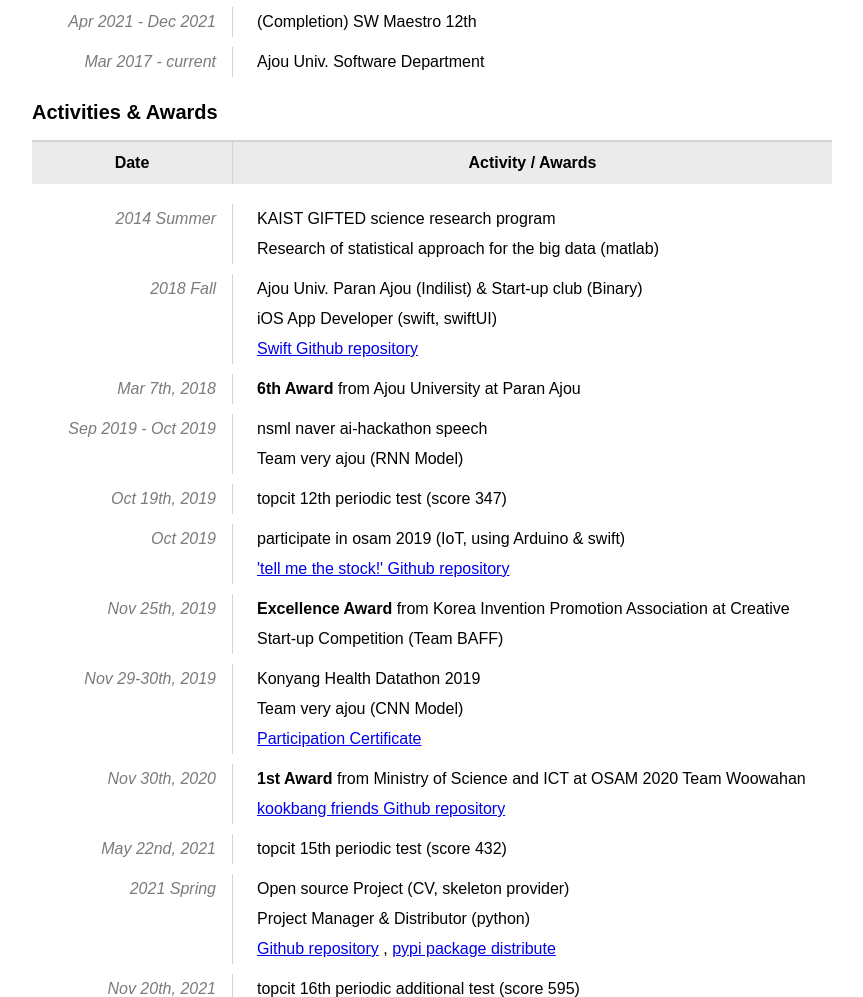
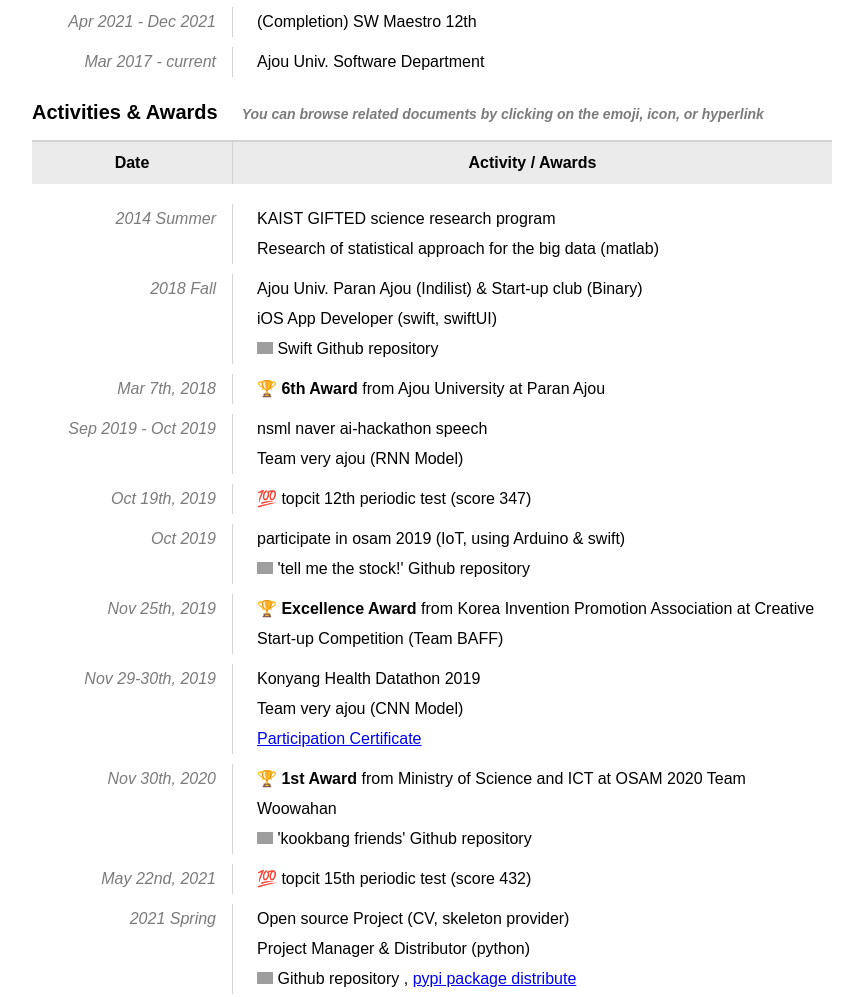
Before and after one commit to LiiNen/LiiNen.github.io, a plain HTML site: page eng.html in a window 1280 px wide. Shown: the part 714-1711 px from the top of the page, without its empty margins (208-1071 px from the left). Drawn offline with Linux system fonts and the light colour scheme; grey boxes are pictures that could not be loaded.

Commit message:
Update eng cv

```diff
--- a/eng.html
+++ b/eng.html
@@ -64,6 +64,7 @@
       </div>
     </div>
     <div class='table-header'>Activities & Awards</div>
+    <div class='description'>You can browse related documents by clicking on the emoji, icon, or hyperlink</div>
     <div class='vertical-divider'></div><div class='activity'>
       <div class='item'>
         <div class='left head' style='text-align: center; font-weight: bolder; background-color: #ebebeb;'>
@@ -86,21 +87,21 @@
       ];
 
       activityList = [
-        ['2014 Summer', 'KAIST GIFTED science research program\nResearch of statistical approach for the big data (matlab)', '', ''],
+        ['2014 Summer', 'KAIST GIFTED science research program\nResearch of statistical approach for the big data (matlab)'],
         ['2018 Fall', 'Ajou Univ. Paran Ajou (Indilist) & Start-up club (Binary)\niOS App Developer (swift, swiftUI)', 'Swift Github repository', 'https://github.com/LiiNen/indilist-iOS'],
-        ['Mar 7th, 2018', '6th Award from Ajou University at Paran Ajou', '', ''],
-        ['Sep 2019 - Oct 2019', 'nsml naver ai-hackathon speech\nTeam very ajou (RNN Model)', 'RNN (python)', ''],
-        ['Oct 19th, 2019', 'topcit 12th periodic test (score 347)', '', ''],
+        ['Mar 7th, 2018', '6th Award from Ajou University at Paran Ajou', 'https://raw.githubusercontent.com/LiiNen/LiiNen/main/images/github-blog/indilist_6award.jpg'],
+        ['Sep 2019 - Oct 2019', 'nsml naver ai-hackathon speech\nTeam very ajou (RNN Model)'],
+        ['Oct 19th, 2019', 'topcit 12th periodic test (score 347)', 'https://raw.githubusercontent.com/LiiNen/LiiNen/main/images/github-blog/topcit_12.pdf'],
         ['Oct 2019', 'participate in osam 2019 (IoT, using Arduino & swift)', '\'tell me the stock!\' Github repository', 'https://github.com/JinsungGwag/Checkstorage'],
-        ['Nov 25th, 2019', 'Excellence Award from Korea Invention Promotion Association\nat Creative Start-up Competition (Team BAFF)', '', 'https://raw.githubusercontent.com/LiiNen/LiiNen/main/images/github-blog/invention-Gyeongi.jpg'],
+        ['Nov 25th, 2019', 'Excellence Award from Korea Invention Promotion Association\nat Creative Start-up Competition (Team BAFF)', 'https://raw.githubusercontent.com/LiiNen/LiiNen/main/images/github-blog/invention-Gyeongi.jpg'],
         ['Nov 29-30th, 2019', 'Konyang Health Datathon 2019\nTeam very ajou (CNN Model)', 'Participation Certificate', 'https://raw.githubusercontent.com/LiiNen/LiiNen/main/images/github-blog/khd2019.pdf'],
-        ['Nov 30th, 2020', '1st Award from Ministry of Science and ICT at OSAM 2020\nTeam Woowahan', 'kookbang friends Github repository', 'https://github.com/osamhack2020/WEB_KookbangFriends_Woowahan'],
-        ['May 22nd, 2021', 'topcit 15th periodic test (score 432)', '', ''],
+        ['Nov 30th, 2020', '1st Award from Ministry of Science and ICT at OSAM 2020\nTeam Woowahan', 'https://raw.githubusercontent.com/LiiNen/LiiNen/main/images/github-blog/osam2020.pdf', '\'kookbang friends\' Github repository', 'https://github.com/osamhack2020/WEB_KookbangFriends_Woowahan'],
+        ['May 22nd, 2021', 'topcit 15th periodic test (score 432)', 'https://raw.githubusercontent.com/LiiNen/LiiNen/main/images/github-blog/topcit_15.pdf'],
         ['2021 Spring', 'Open source Project (CV, skeleton provider)\nProject Manager & Distributor (python)', 'Github repository', 'https://github.com/LiiNen/CV_skeleton_provider', 'pypi package distribute', 'https://pypi.org/project/CV-skeleton-provider/'],
-        ['Nov 20th, 2021', 'topcit 16th periodic additional test (score 595)', '', ''],
+        ['Nov 20th, 2021', 'topcit 16th periodic additional test (score 595)', 'https://raw.githubusercontent.com/LiiNen/LiiNen/main/images/github-blog/topcit_16.pdf'],
         ['Jun 2021 - Dec 2021', 'SW Maestro 12th\nTeam B2K (Cross Platform App Developer, Flutter)', '\'what is this\' Github respository', 'https://github.com/LiiNen/LiiNen-flutter-source'],
         ['2021 Fall', 'Ajou Univ. Paran Ajou & Start-up club\nTeam vocalist, Leader & Project Manager', 'Web Demo Github (Flask, vanillaJS)', 'https://github.com/LiiNen/MusicRecommender_Flask', 'Cross Platform App Github (Flutter)', 'https://github.com/LiiNen/vocalist-app', 'Back-end Github (express, mysql)', 'https://github.com/LiiNen/vocalist-backend'],
-        ['Dec 2nd, 2021', '2nd Award from Ajou University at Paran Ajou']
+        ['Dec 2nd, 2021', '2nd Award from Ajou University at Paran Ajou', 'https://raw.githubusercontent.com/LiiNen/LiiNen/main/images/github-blog/vocalist_2award.jpeg']
       ];
 
       function createElements(targetClassName, targetObjectList) {
@@ -115,22 +116,42 @@
           right_temp.className = 'right';
           if(e[1].includes('Award')) {
             let tempWordList = e[1].split('Award');
-            right_temp.innerHTML = `<span class=\'award\'>${tempWordList[0]}Award</span>${tempWordList[1]}`;
+            right_temp.innerHTML = `<a href=\'${e[2]}\' class=\'hyperlink\'>🏆 </a><span class=\'award\'>${tempWordList[0]}Award</span>${tempWordList[1]}`;
+            e.splice(2, 1);
+          }
+          else if(e[1].includes('score')) {
+            right_temp.innerHTML = `<a href=\'${e[2]}\' class=\'hyperlink\'>💯 </a>${e[1]}`;
+            e.splice(2, 1);
           }
           else {
             right_temp.innerText = e[1];
           }
 
-          if(e.length > 2 && e[3] != '') {
-            right_temp.innerHTML = right_temp.innerHTML + '<br/> <a href=' + e[3] + '>' + e[2] + '</a>';
+          if(e.length > 2) {
+            if(e[2].includes('Github')) {
+              right_temp.innerHTML = right_temp.innerHTML + `<br/><a href=\'${e[3]}\'><img width=\'16px\' src=\'https://raw.githubusercontent.com/LiiNen/LiiNen/main/images/github-blog/githubIcon.png\'/></a> ${e[2]}`;
+            }
+            else {
+              right_temp.innerHTML = right_temp.innerHTML + '<br/> <a href=' + e[3] + '>' + e[2] + '</a>';
+            }
           }
 
           if(e.length > 4) {
-            right_temp.innerHTML = right_temp.innerHTML + ' , <a href=' + e[5] + '>' + e[4] + '</a>';
+            if(e[4].includes('Github')) {
+              right_temp.innerHTML = right_temp.innerHTML + `, <a href=\'${e[5]}\'><img width=\'16px\' src=\'https://raw.githubusercontent.com/LiiNen/LiiNen/main/images/github-blog/githubIcon.png\'/></a> ${e[4]}`;
+            }
+            else {
+              right_temp.innerHTML = right_temp.innerHTML + ' , <a href=' + e[5] + '>' + e[4] + '</a>';
+            }
           }
 
           if(e.length > 6) {
-            right_temp.innerHTML = right_temp.innerHTML + '<br/> <a href=' + e[7] + '>' + e[6] + '</a>';
+            if(e[6].includes('Github')) {
+              right_temp.innerHTML = right_temp.innerHTML + `<br/><a href=\'${e[7]}\'><img width=\'16px\' src=\'https://raw.githubusercontent.com/LiiNen/LiiNen/main/images/github-blog/githubIcon.png\'/></a> ${e[6]}`;
+            }
+            else {
+              right_temp.innerHTML = right_temp.innerHTML + '<br/> <a href=' + e[7] + '>' + e[6] + '</a>';
+            }
           }
 
           item_temp.appendChild(left_temp);
--- a/index.css
+++ b/index.css
@@ -165,3 +165,16 @@
 .award {
     font-weight: bold;
 }
+
+.hyperlink {
+    text-decoration: inherit;
+}
+
+.description {
+    padding-left: 20px;
+    text-align: right;
+    font-size: 14px;
+    font-weight: bold;
+    font-style: italic;
+    color: #7b7b7b;
+}
```
